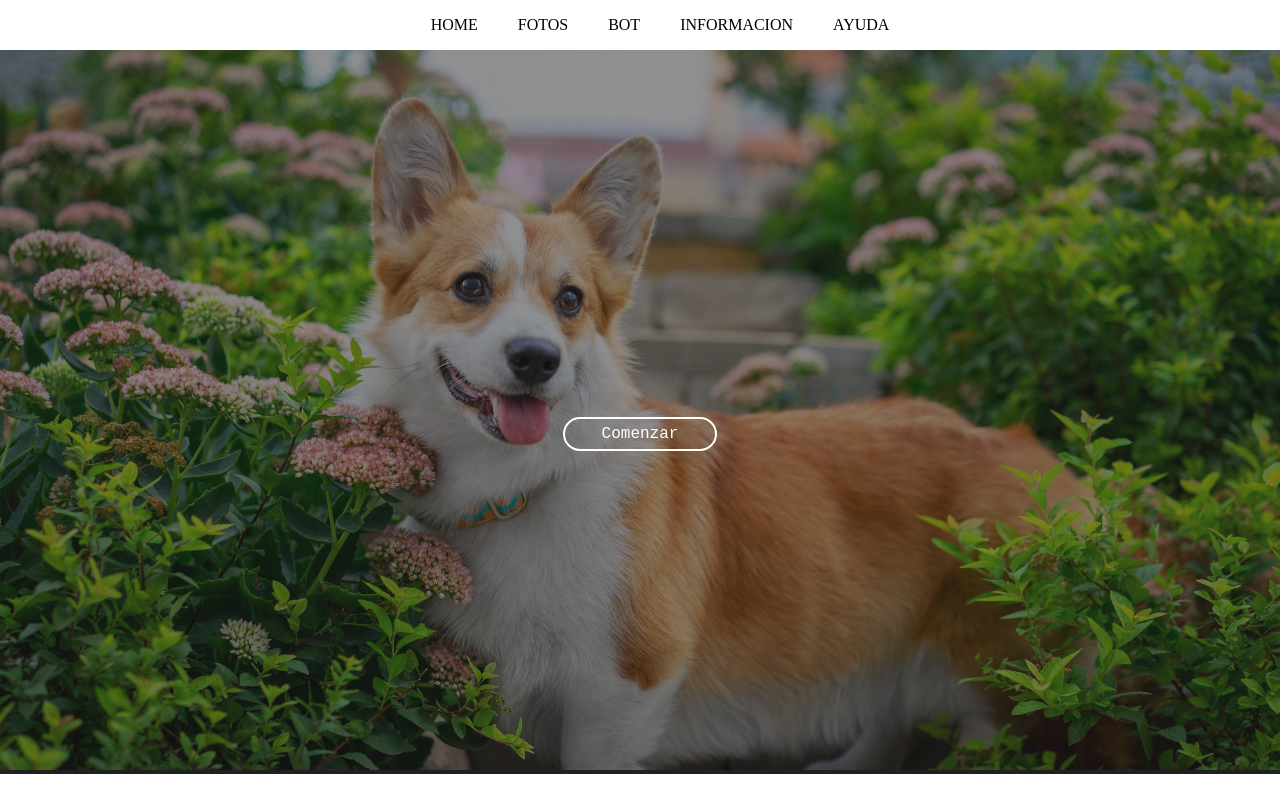
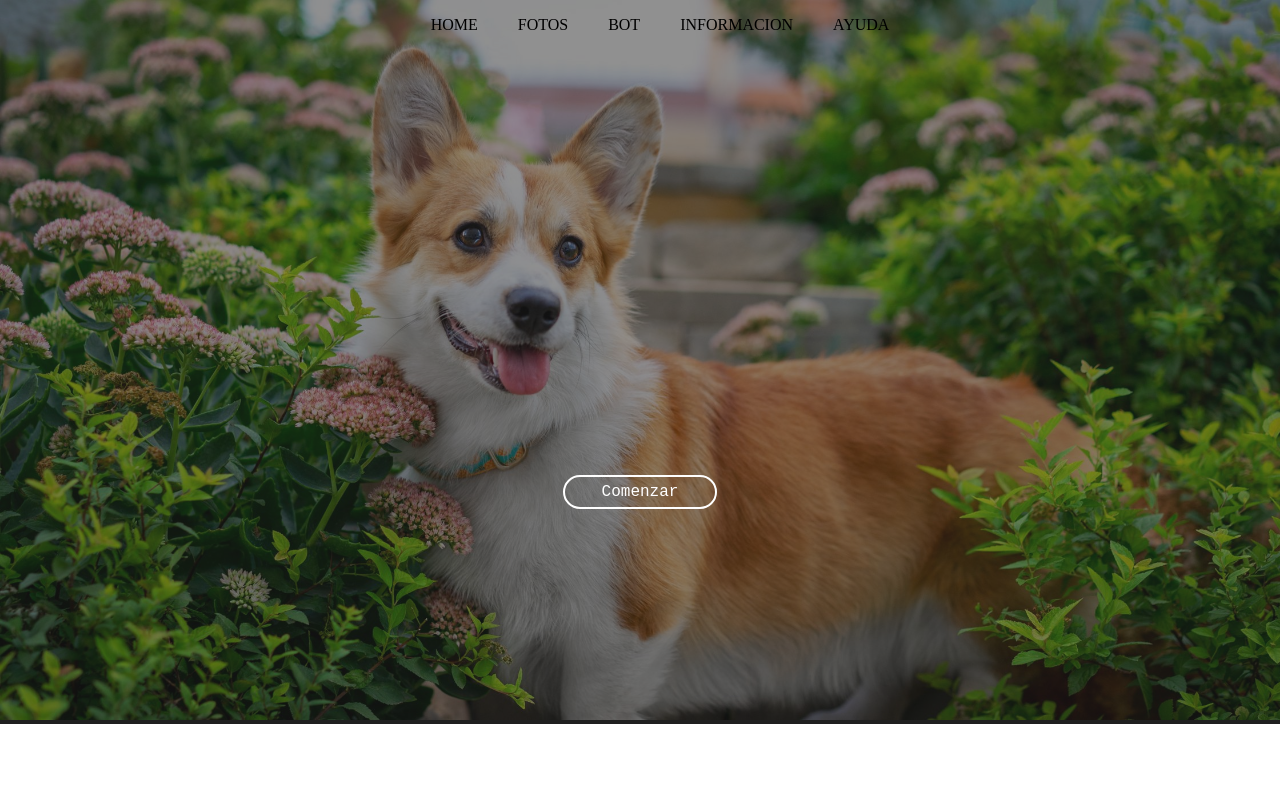
Before and after one commit to lemonpeu/Corgis-for-mentall-health, a plain HTML site: page index.html in a window 1280 px wide. Drawn offline with Linux system fonts and the light colour scheme.

Commit message:
Agregando nav

```diff
--- a/layout/_nav.scss
+++ b/layout/_nav.scss
@@ -3,13 +3,22 @@ body {
     height: 100%;
     padding: 0;
     margin: 0;
+    background-color: transparent;
 }
+main {
+
+    background-color: transparent;
+}
+
 
 nav {
     z-index: 1;
     height: 30%;
+    width: 100%;
     background-color: transparent;
-    overflow: hidden;
+    position: absolute;
+    display: flex;
+    justify-content: center;
 }
 
 ul {
--- a/principal-page/_header.scss
+++ b/principal-page/_header.scss
@@ -3,6 +3,7 @@ header {
     height: 600px;
     position: relative;
 }
+
 
 .background-img {
     overflow: hidden;
@@ -16,7 +17,6 @@ header {
 
 .img {
     width: 100%;
-    min-width: 500px;
     height: auto;
     opacity: 0.5;
     top: 0;
@@ -29,7 +29,7 @@ header {
     color: white;
     z-index: 1;
     position: absolute;
-    top: 53%;
+    top: 68%;
     left: 50%;
     transform: translate(-50%, -50%);
     text-align: center;
```
Also changed, not shown: main.css, 1 other file.
